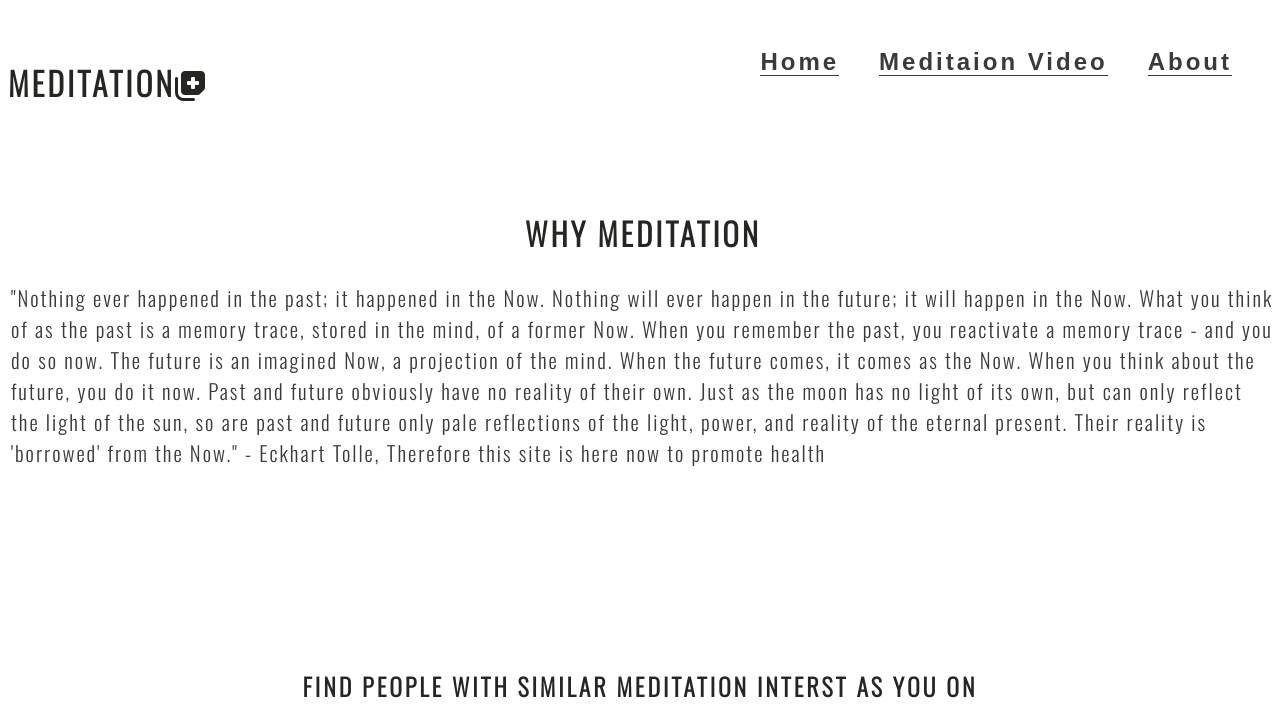
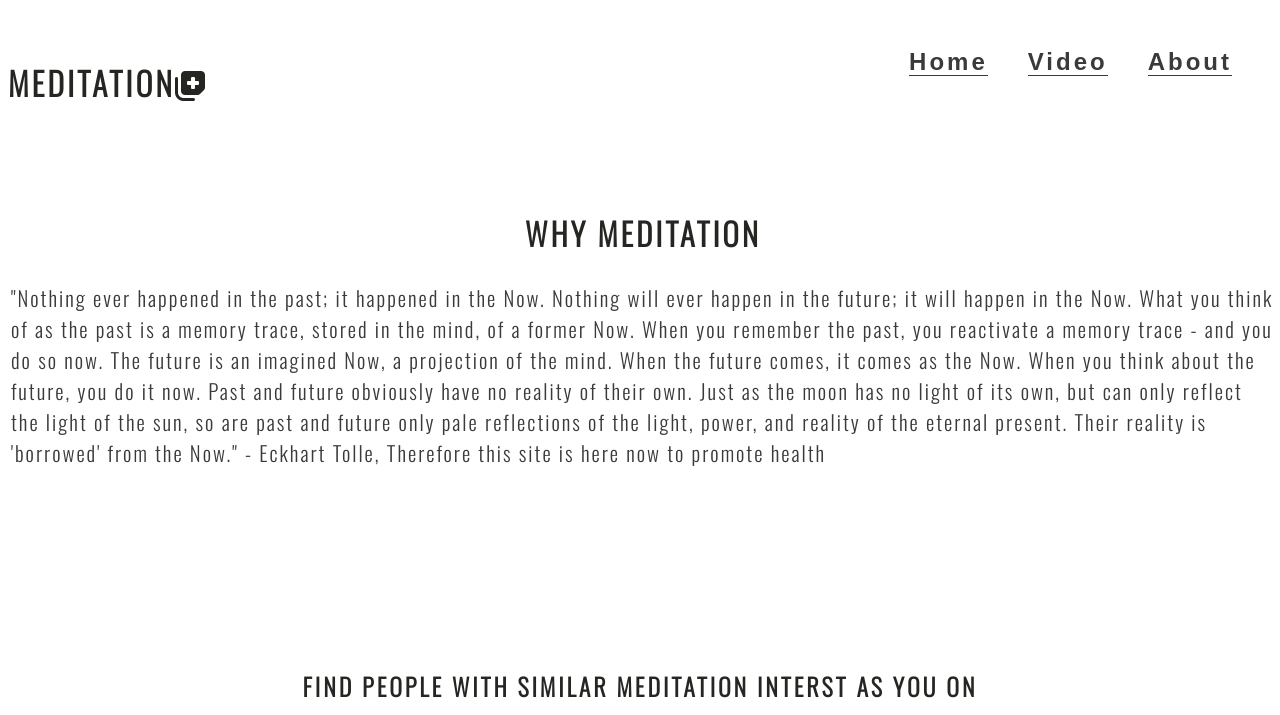
Before and after one commit to Awsomenesss/Project-1, a plain HTML site: page about.html in a window 1280 px wide. Shown: the top 715 px of the page. Drawn offline with nearby package versions, Linux system fonts and the light colour scheme; a web font is replaced by a local one.

Commit message:
changed guided html to video

```diff
--- a/about.html
+++ b/about.html
@@ -24,7 +24,7 @@
                 </li>
 
                 <li>
-                    <a href="guide.html" class="active">Meditaion Video</a>
+                    <a href="guide.html" class="active">Video</a>
                 </li>
 
                 <li>
```
Also changed, not shown: guide.html (+1 -1 lines).
